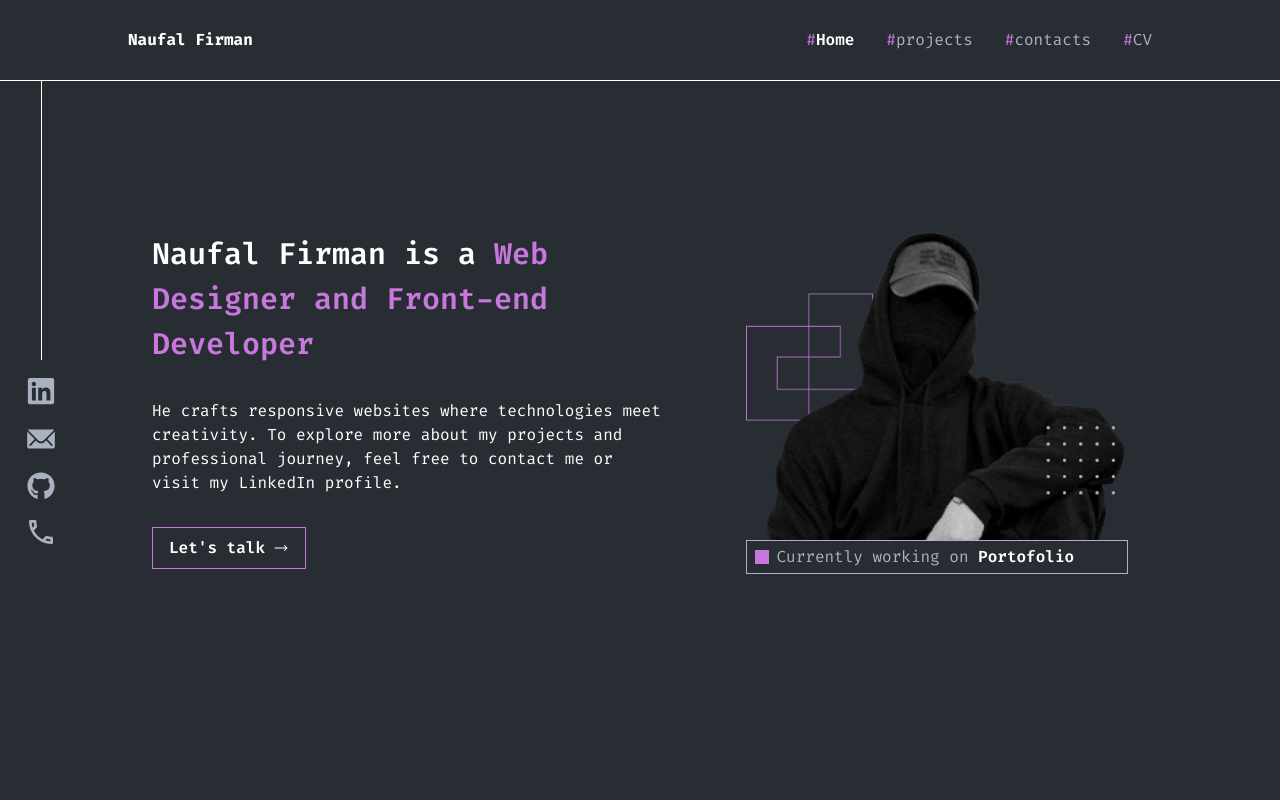
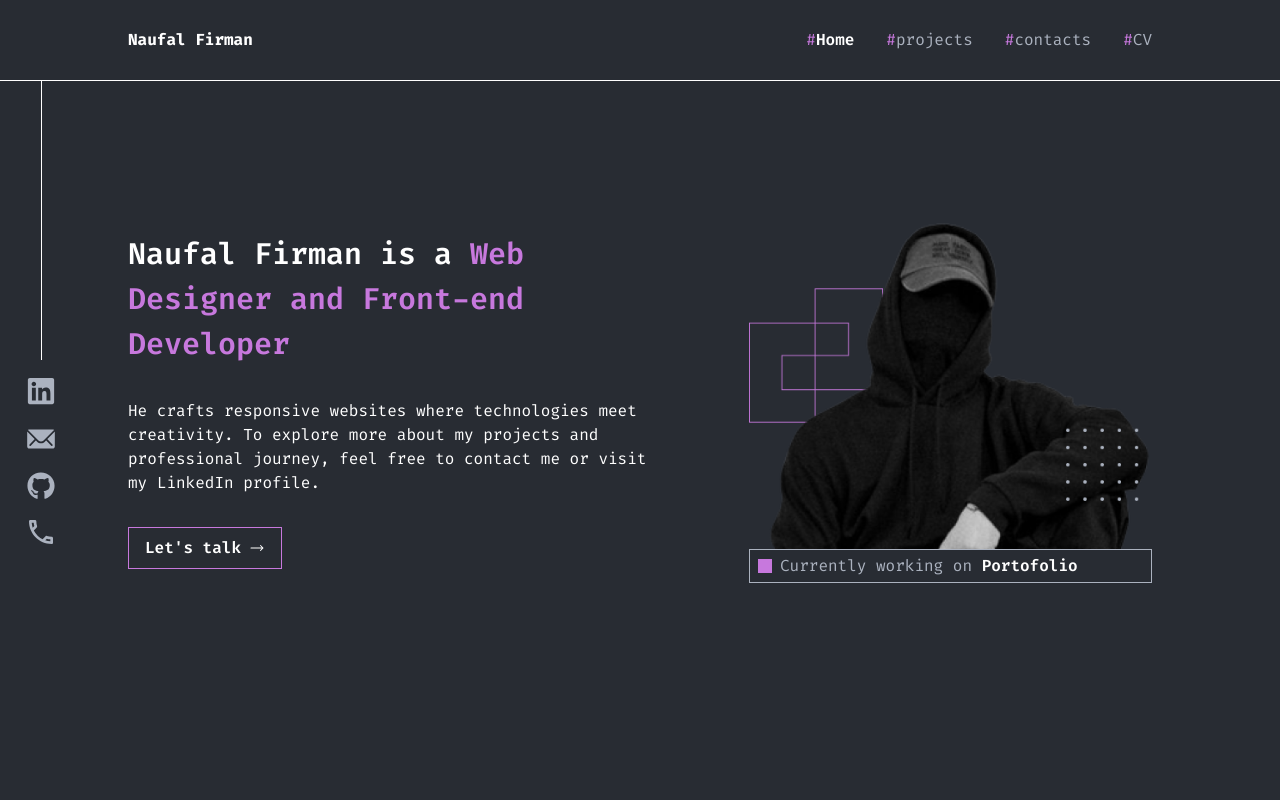
Before and after one commit to naufalF21/portofolio-web, a Next.js app: page / in a window 1280 px wide. Shown: the top 800 px of the page. Built offline with nearby package versions, Linux system fonts and the light colour scheme.

Commit message:
homepage finished

```diff
--- a/containers/home-page/hero-section/index.js
+++ b/containers/home-page/hero-section/index.js
@@ -7,7 +7,7 @@ import jumbotronImg from '@/public/images/jumbotron.png';
 
 export default function HeroSection() {
 	return (
-		<div className="text-white flex flex-col md:flex-row items-center md:items-start lg:items-center justify-between gap-20 lg:h-screen pt-32 md:pt-36 px-6 pb-10 lg:py-0">
+		<div className="text-white flex flex-col md:flex-row items-center md:items-start lg:items-center justify-between gap-20 lg:h-screen pt-32 md:pt-36 px-6 pb-10 lg:py-0 lg:px-0">
 			<div className="flex flex-col gap-8">
 				<h2 className="text-3xl font-semibold leading-normal">
 					Naufal Firman is a{' '}
```
